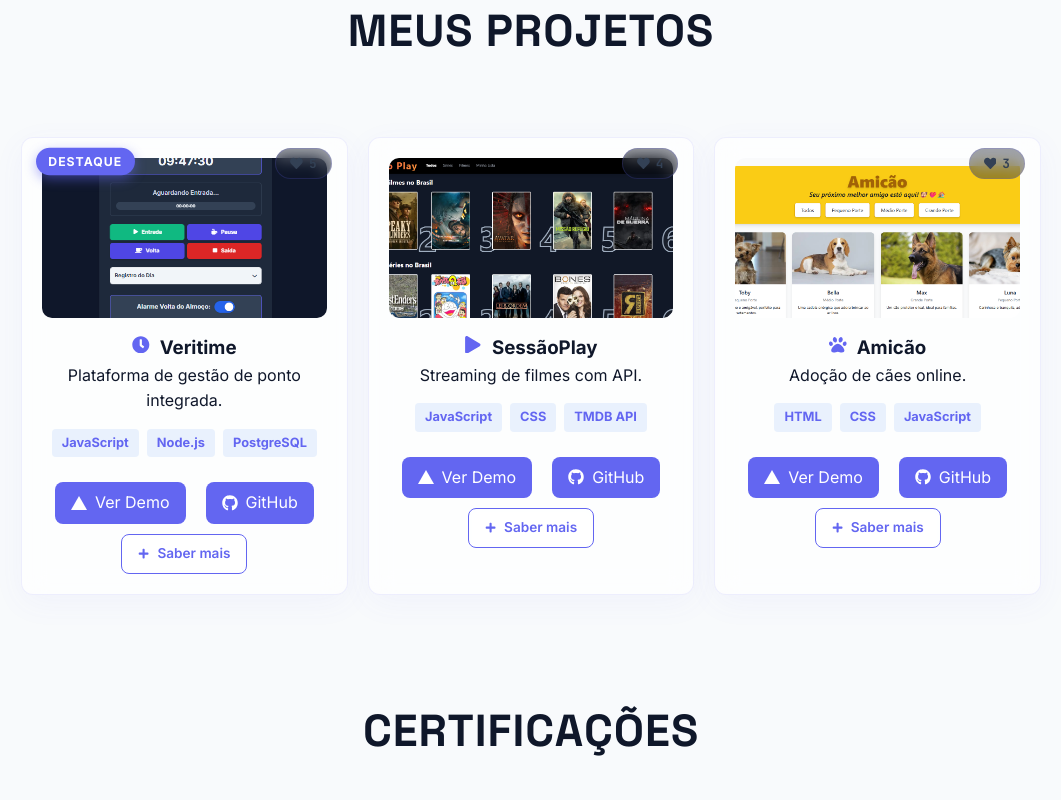
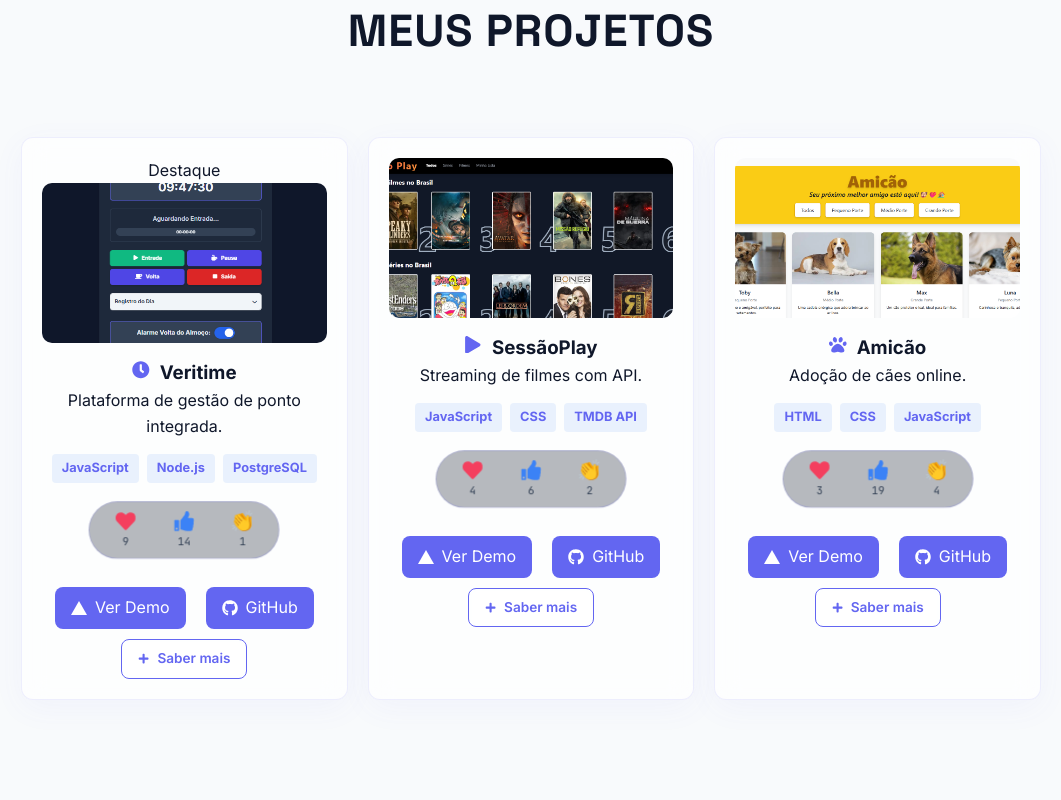
Before and after one commit to Renato8318/Portfolio---Renato---Paiva, a React (Vite) app: page / in a window 1280 px wide. Shown: the part 1960-2760 px from the top of the page, without its empty margins (109-1170 px from the left). Built offline with nearby package versions, Linux system fonts and the light colour scheme; no server answers; the database is empty.

Commit message:
Adicionando opção de reagir com emojes nos projetos

```diff
--- a/src/components/ProjectCard.jsx
+++ b/src/components/ProjectCard.jsx
@@ -1,6 +1,6 @@
 import React, { useState, useEffect } from "react";
 import { Link } from "react-router-dom";
-import { FaGithub, FaPlus, FaHeart } from "react-icons/fa";
+import { FaGithub, FaPlus, FaHeart, FaThumbsUp } from "react-icons/fa";
 import { SiVercel } from "react-icons/si";
 
 const ProjectCard = ({
@@ -21,32 +21,63 @@ const ProjectCard = ({
   };
 
   // Lógica de Curtidas (Persistência Local)
-  const [likes, setLikes] = useState(0);
-  const [hasLiked, setHasLiked] = useState(false);
+  const [reactions, setReactions] = useState({ amei: 0, curti: 0, palmas: 0 });
+  const [userSelection, setUserSelection] = useState(null);
 
   useEffect(() => {
-    const savedLikes = localStorage.getItem(`likes-${slug}`);
-    const userLiked = localStorage.getItem(`user-liked-${slug}`);
+    const savedReactions = localStorage.getItem(`reactions-${slug}`);
+    const savedSelection = localStorage.getItem(`selection-${slug}`);
 
-    if (savedLikes) {
-      setLikes(parseInt(savedLikes));
+    if (savedReactions) {
+      setReactions(JSON.parse(savedReactions));
     } else {
-      const initial = Math.floor(Math.random() * 5) + 2; // Simula algumas curtidas iniciais
-      setLikes(initial);
-      localStorage.setItem(`likes-${slug}`, initial.toString());
+      const initial = {
+        amei: Math.floor(Math.random() * 10) + 2,
+        curti: Math.floor(Math.random() * 20) + 5,
+        palmas: Math.floor(Math.random() * 5)
+      };
+      setReactions(initial);
+      localStorage.setItem(`reactions-${slug}`, JSON.stringify(initial));
     }
-    setHasLiked(userLiked === "true");
+    if (savedSelection) setUserSelection(savedSelection);
   }, [slug]);
 
-  const handleLike = () => {
-    if (!hasLiked) {
-      // Trigger de animação simples (opcional: pode-se usar uma lib como canvas-confetti ou apenas CSS)
+  const fireConfetti = (e, color) => {
+    const rect = e.currentTarget.getBoundingClientRect();
+    const x = rect.left + rect.width / 2;
+    const y = rect.top + rect.height / 2;
+
+    for (let i = 0; i < 12; i++) {
+      const p = document.createElement('div');
+      p.className = 'confetti-particle';
+      p.style.setProperty('--bg', color);
+      p.style.left = `${x}px`;
+      p.style.top = `${y}px`;
+      const angle = Math.random() * Math.PI * 2;
+      const velocity = 40 + Math.random() * 60;
+      p.style.setProperty('--dx', `${Math.cos(angle) * velocity}px`);
+      p.style.setProperty('--dy', `${Math.sin(angle) * velocity}px`);
+      document.body.appendChild(p);
+      setTimeout(() => p.remove(), 800);
     }
-    const newCount = hasLiked ? likes - 1 : likes + 1;
-    setLikes(newCount);
-    setHasLiked(!hasLiked);
-    localStorage.setItem(`likes-${slug}`, newCount.toString());
-    localStorage.setItem(`user-liked-${slug}`, (!hasLiked).toString());
+  };
+
+  const handleReaction = (e, type) => {
+    const colors = { amei: '#f43f5e', curti: '#3b82f6', palmas: '#ff9800' };
+    const newReactions = { ...reactions };
+    if (userSelection === type) {
+      newReactions[type] -= 1;
+      setUserSelection(null);
+      localStorage.removeItem(`selection-${slug}`);
+    } else {
+      if (userSelection) newReactions[userSelection] -= 1;
+      newReactions[type] += 1;
+      setUserSelection(type);
+      localStorage.setItem(`selection-${slug}`, type);
+      fireConfetti(e, colors[type]);
+    }
+    setReactions(newReactions);
+    localStorage.setItem(`reactions-${slug}`, JSON.stringify(newReactions));
   };
 
   return (
@@ -56,15 +87,6 @@ const ProjectCard = ({
       onMouseMove={handleMouseMove}
     >
       {destaque && <span className="badge-destaque">Destaque</span>}
-
-      <button
-        className={`like-btn ${hasLiked ? "active animate-pop" : ""}`}
-        onClick={handleLike}
-        title={hasLiked ? "Remover curtida" : "Curtir projeto"}
-      >
-        <FaHeart />
-        <span>{likes}</span>
-      </button>
 
       <div className="card-img-wrapper">
         <div className="hud-overlay">
@@ -89,6 +111,19 @@ const ProjectCard = ({
         ))}
       </div>
 
+      {/* Reações agora aparecem embaixo do texto antes dos links */}
+      <div className="reactions-wrapper" style={{ margin: '15px auto', padding: '5px 15px', transform: 'scale(0.9)' }}>
+        <button className={`reaction-btn amei ${userSelection === 'amei' ? 'active' : ''}`} onClick={(e) => handleReaction(e, 'amei')}>
+          <FaHeart /> <span>{reactions.amei}</span>
+        </button>
+        <button className={`reaction-btn curti ${userSelection === 'curti' ? 'active' : ''}`} onClick={(e) => handleReaction(e, 'curti')}>
+          <FaThumbsUp /> <span>{reactions.curti}</span>
+        </button>
+        <button className={`reaction-btn palmas ${userSelection === 'palmas' ? 'active' : ''}`} onClick={(e) => handleReaction(e, 'palmas')}>
+          <span className="emoji">👏</span> <span>{reactions.palmas}</span>
+        </button>
+      </div>
+
       <div className="links">
         <a href={linkDemo} target="_blank" rel="noreferrer" className="btn-card">
           <SiVercel /> Ver Demo
--- a/src/components/ProjetoDetalhes.jsx
+++ b/src/components/ProjetoDetalhes.jsx
@@ -1,6 +1,6 @@
-import React, { useEffect } from "react";
+import React, { useEffect, useState } from "react";
 import { useParams, Link } from "react-router-dom";
-import { FaGithub, FaRocket, FaArrowLeft, FaWhatsapp } from "react-icons/fa";
+import { FaGithub, FaRocket, FaArrowLeft, FaWhatsapp, FaHeart, FaThumbsUp } from "react-icons/fa";
 import { SiVercel } from "react-icons/si";
 
 const detalhesData = {
@@ -58,6 +58,62 @@ const ProjetoDetalhes = () => {
   const { slug } = useParams();
   const projeto = detalhesData[slug];
 
+  // Estado para gerenciar reações locais
+  const [reactions, setReactions] = useState({ amei: 0, curti: 0, palmas: 0 });
+  const [userSelection, setUserSelection] = useState(null);
+
+  useEffect(() => {
+    const savedReactions = localStorage.getItem(`reactions-${slug}`);
+    const savedSelection = localStorage.getItem(`selection-${slug}`);
+
+    if (savedReactions) {
+      setReactions(JSON.parse(savedReactions));
+    } else {
+      const initial = { amei: 12, curti: 45, palmas: 8 };
+      setReactions(initial);
+      localStorage.setItem(`reactions-${slug}`, JSON.stringify(initial));
+    }
+    if (savedSelection) setUserSelection(savedSelection);
+  }, [slug]);
+
+  const fireConfetti = (e, color) => {
+    const rect = e.currentTarget.getBoundingClientRect();
+    const x = rect.left + rect.width / 2;
+    const y = rect.top + rect.height / 2;
+
+    for (let i = 0; i < 15; i++) {
+      const p = document.createElement('div');
+      p.className = 'confetti-particle';
+      p.style.setProperty('--bg', color);
+      p.style.left = `${x}px`;
+      p.style.top = `${y}px`;
+      const angle = Math.random() * Math.PI * 2;
+      const velocity = 50 + Math.random() * 70;
+      p.style.setProperty('--dx', `${Math.cos(angle) * velocity}px`);
+      p.style.setProperty('--dy', `${Math.sin(angle) * velocity}px`);
+      document.body.appendChild(p);
+      setTimeout(() => p.remove(), 800);
+    }
+  };
+
+  const handleReaction = (e, type) => {
+    const colors = { amei: '#f43f5e', curti: '#3b82f6', palmas: '#ff9800' };
+    const newReactions = { ...reactions };
+    if (userSelection === type) {
+      newReactions[type] -= 1;
+      setUserSelection(null);
+      localStorage.removeItem(`selection-${slug}`);
+    } else {
+      if (userSelection) newReactions[userSelection] -= 1;
+      newReactions[type] += 1;
+      setUserSelection(type);
+      localStorage.setItem(`selection-${slug}`, type);
+      fireConfetti(e, colors[type]);
+    }
+    setReactions(newReactions);
+    localStorage.setItem(`reactions-${slug}`, JSON.stringify(newReactions));
+  };
+
   // Garante que a página comece no topo ao carregar os detalhes do projeto
   useEffect(() => {
     window.scrollTo(0, 0);
@@ -72,7 +128,7 @@ const ProjetoDetalhes = () => {
   if (!projeto) return <div className="container"><h2>Projeto não encontrado</h2></div>;
 
   return (
-    <section className="container projeto-detalhes-page" style={{ textAlign: 'left' }}>
+    <section className="container projeto-detalhes-page">
       <Link to="/" className="btn-secondary back-btn">
         <FaArrowLeft /> Voltar para a Home
       </Link>
@@ -81,7 +137,7 @@ const ProjetoDetalhes = () => {
 
       {projeto.tagline && <p className="tagline">{projeto.tagline}</p>}
 
-      <div className="card-techs" style={{ justifyContent: 'flex-start', marginBottom: '15px' }}>
+      <div className="card-techs" style={{ marginBottom: '15px' }}>
         {projeto.tech?.map((t, i) => (
           <span key={i} className="tech-tag">{t}</span>
         ))}
@@ -94,7 +150,7 @@ const ProjetoDetalhes = () => {
             <div className="corner tl"></div><div className="corner tr"></div>
             <div className="corner bl"></div><div className="corner br"></div>
           </div>
-          <img src={projeto.imagem} alt={projeto.title} />
+          <img src={projeto.imagem} alt={projeto.title} className="card-img" />
         </div>
 
         <div className="projeto-detalhes-content">
@@ -141,6 +197,22 @@ const ProjetoDetalhes = () => {
               <FaWhatsapp /> Contato
             </a>
           </div>
+
+          {/* Seção de Reações agora no final da página */}
+          <div className="reactions-section" style={{ marginTop: '40px', paddingTop: '20px', borderTop: '1px solid var(--border-subtle)' }}>
+            <p style={{ fontSize: '0.8rem', color: 'var(--text-gray)', marginBottom: '10px', fontWeight: 'bold' }}>GOSTOU DO CONTEÚDO?</p>
+            <div className="reactions-wrapper">
+              <button className={`reaction-btn amei ${userSelection === 'amei' ? 'active' : ''}`} onClick={(e) => handleReaction(e, 'amei')}>
+                <FaHeart /> <span>{reactions.amei}</span>
+              </button>
+              <button className={`reaction-btn curti ${userSelection === 'curti' ? 'active' : ''}`} onClick={(e) => handleReaction(e, 'curti')}>
+                <FaThumbsUp /> <span>{reactions.curti}</span>
+              </button>
+              <button className={`reaction-btn palmas ${userSelection === 'palmas' ? 'active' : ''}`} onClick={(e) => handleReaction(e, 'palmas')}>
+                <span className="emoji">👏</span> <span>{reactions.palmas}</span>
+              </button>
+            </div>
+          </div>
         </div>
       </div>
     </section>
--- a/src/style.css
+++ b/src/style.css
@@ -1165,106 +1165,98 @@ body:not(.dark) .tech-list li {
   animation: scanMove 3s linear infinite;
 }
 
-@keyframes scanMove {
-  0% { top: 0%; }
-  100% { top: 100%; }
-}
-
-.badge-destaque {
-  position: absolute;
-  top: 10px;
-  left: 15px;
-  background: var(--primary-color);
-  color: white;
-  padding: 4px 12px;
-  border-radius: 20px;
+/* SISTEMA DE REAÇÕES SOCIAL MEDIA */
+.reactions-wrapper {
+  display: flex;
+  gap: 12px;
+  margin: 25px 0;
+  padding: 12px 20px;
+  background: rgba(15, 23, 42, 0.3);
+  backdrop-filter: blur(8px);
+  border-radius: 50px;
+  width: max-content;
+  border: 1px solid var(--glass-border);
+  align-items: center;
+}
+
+.reaction-btn {
+  background: none;
+  border: none;
+  color: var(--text-gray);
+  display: flex;
+  flex-direction: column;
+  align-items: center;
+  gap: 4px;
+  cursor: pointer;
+  transition: 0.3s cubic-bezier(0.175, 0.885, 0.32, 1.275);
+  font-family: 'JetBrains Mono', monospace;
   font-size: 0.75rem;
+  padding: 5px 10px;
+  border-radius: 15px;
+  min-width: 50px;
+  justify-content: center;
+}
+
+.reaction-btn svg,
+.reaction-btn .emoji {
+  font-size: 1.4rem;
+  line-height: 1;
+  transition: 0.3s;
+}
+
+.reaction-btn:hover {
+  transform: translateY(-5px) scale(1.1);
+  background: rgba(255, 255, 255, 0.05);
+}
+
+/* Cores Permanentes (Igual ao Emoji) */
+.reaction-btn.amei svg { color: #f43f5e; fill: #f43f5e; }
+.reaction-btn.curti svg { color: #3b82f6; fill: #3b82f6; }
+
+/* Efeito de Brilho apenas quando Ativo */
+.reaction-btn.active.amei svg { filter: drop-shadow(0 0 10px #f43f5e); }
+.reaction-btn.active.curti svg { filter: drop-shadow(0 0 10px #3b82f6); }
+.reaction-btn.active.palmas .emoji { filter: drop-shadow(0 0 10px #ff9800); }
+
+/* ESTILO DAS PARTÍCULAS DE CONFETE */
+.confetti-particle {
+  position: fixed;
+  width: 8px;
+  height: 8px;
+  background: var(--bg);
+  border-radius: 2px;
+  pointer-events: none;
+  z-index: 10000;
+  animation: confetti-burst 0.8s ease-out forwards;
+}
+
+@keyframes confetti-burst {
+  0% { transform: translate(0, 0) rotate(0deg); opacity: 1; }
+  100% { transform: translate(var(--dx), var(--dy)) rotate(360deg); opacity: 0; }
+}
+
+/* Ajuste de Texto do Contador quando ativo */
+.reaction-btn.active span:not(.emoji) {
+  color: var(--text-white);
   font-weight: 800;
-  text-transform: uppercase;
-  letter-spacing: 1px;
-  animation: pulseBadge 2s infinite ease-in-out;
-  box-shadow: 0 4px 10px rgba(99, 102, 241, 0.4);
-  z-index: 10;
-}
-
-/* DESIGN AVANÇADO DO BOTÃO DE CURTIR */
-.like-btn {
-  position: absolute;
-  top: 10px;
-  right: 15px;
-  background: rgba(15, 23, 42, 0.4);
-  backdrop-filter: blur(8px);
-  -webkit-backdrop-filter: blur(8px);
-  border: 1px solid var(--glass-border);
-  color: var(--text-gray);
-  padding: 6px 14px;
-  border-radius: 20px;
-  display: flex;
-  align-items: center;
-  gap: 6px;
-  cursor: pointer;
-  z-index: 20;
-  transition: all 0.4s cubic-bezier(0.175, 0.885, 0.32, 1.275);
-  font-size: 0.8rem;
-  font-weight: 800;
-  font-family: 'JetBrains Mono', monospace;
-  outline: none;
-}
-
-.like-btn:hover {
-  transform: scale(1.1) translateY(-2px);
-  border-color: var(--primary-color);
-  color: var(--primary-color);
-  box-shadow: 0 5px 15px rgba(99, 102, 241, 0.2);
-}
-
-.like-btn.active {
-  color: #f43f5e; /* Rose 500 */
-  border-color: rgba(244, 63, 94, 0.4);
-  background: rgba(244, 63, 94, 0.1);
-  text-shadow: 0 0 10px rgba(244, 63, 94, 0.5);
-  box-shadow: 0 0 20px rgba(244, 63, 94, 0.2);
-}
-
-.like-btn.active svg {
-  fill: currentColor;
-  filter: drop-shadow(0 0 5px #f43f5e);
-}
-
-/* Animação de Batida de Coração */
-.animate-pop svg {
-  animation: heartBeat 0.4s cubic-bezier(0.175, 0.885, 0.32, 1.275);
-}
-
-@keyframes heartBeat {
+}
+
+/* Correção de Alinhamento Centralizado */
+.reactions-wrapper {
+  display: flex;
+  justify-content: center;
+  align-items: center;
+  gap: 15px;
+}
+
+@keyframes reactionPop {
   0% { transform: scale(1); }
-  50% { transform: scale(1.5); }
+  50% { transform: scale(1.4); }
   100% { transform: scale(1); }
 }
 
-/* Efeito de brilho pulsante quando ativo */
-.like-btn.active::after {
-  content: "";
-  position: absolute;
-  inset: -2px;
-  border-radius: 20px;
-  background: radial-gradient(circle, rgba(244, 63, 94, 0.4) 0%, transparent 70%);
-  z-index: -1;
-  animation: pulseLike 2s infinite;
-}
-
-@keyframes pulseLike {
-  0% { opacity: 0.3; transform: scale(1); }
-  50% { opacity: 0.6; transform: scale(1.05); }
-  100% { opacity: 0.3; transform: scale(1); }
-}
-
-.like-btn svg {
-  transition: transform 0.2s cubic-bezier(0.175, 0.885, 0.32, 1.275);
-}
-
-.like-btn:active svg {
-  transform: scale(1.5);
+.reaction-btn.active svg, .reaction-btn.active span {
+  animation: reactionPop 0.4s ease;
 }
 
 .card-img {
@@ -1344,6 +1336,18 @@ body:not(.dark) .tech-list li {
   animation: fadeInPage 0.6s ease-out forwards;
 }
 
+.projeto-detalhes-page .reactions-wrapper {
+  margin-left: 0;
+}
+
+.projeto-detalhes-page .buttons {
+  justify-content: flex-start;
+}
+
+.projeto-detalhes-page .card-techs {
+  justify-content: flex-start;
+}
+
 /* Animação de pulsação para o badge "Atual" */
 @keyframes pulseBadge {
   0% {
@@ -1400,8 +1404,10 @@ body:not(.dark) .tech-list li {
   opacity: 0.9;
 }
 
-.projeto-detalhes-page .card-img-wrapper {
-  height: auto; /* Remove a altura fixa de 160px para mostrar a imagem completa */
+.projeto-detalhes-img .card-img {
+  height: auto !important;
+  max-height: none !important;
+  object-fit: contain !important;
 }
 
 .projeto-detalhes-wrapper {
@@ -2041,6 +2047,18 @@ body:not(.dark) .btn-credential:hover {
     width: 100%;
     min-width: unset;
   }
+
+  .projeto-detalhes-page {
+    text-align: center;
+  }
+
+  .projeto-detalhes-page .card-techs,
+  .projeto-detalhes-page .buttons,
+  .projeto-detalhes-page .reactions-wrapper {
+    justify-content: center;
+    margin-left: auto !important;
+    margin-right: auto !important;
+  }
   .hero-text, .buttons {
     justify-content: center;
     text-align: center;
```
Also changed, not shown: src/App.jsx (+2 -66 lines).
